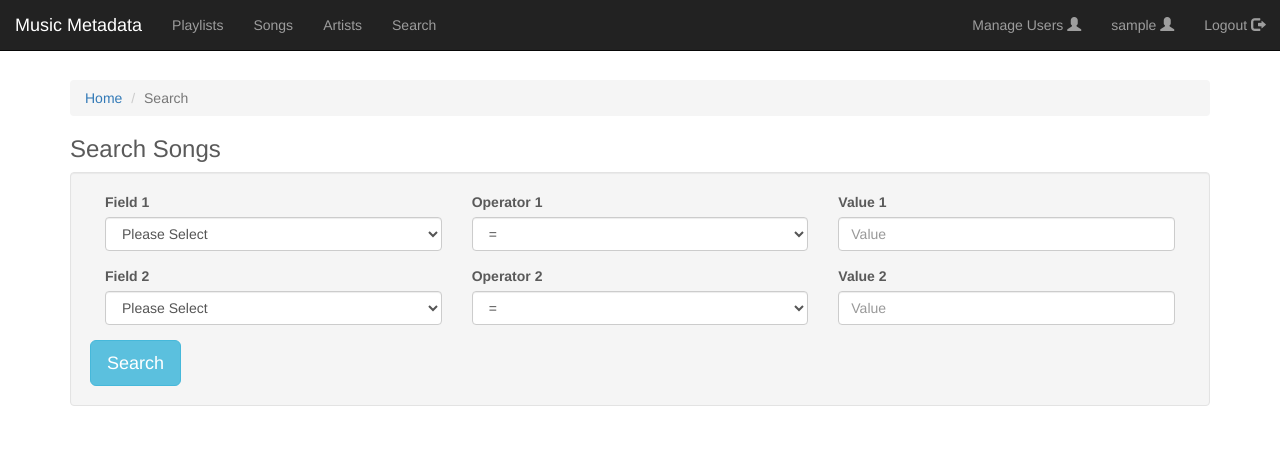
After one commit to NipunSingh/MusicMetadataDatabasesClassProject, a PHP site: page /search.php in a window 1280 px wide. The commit adds this page. Shown: the top 465 px of the page. Run offline with PHP 8.4, Linux system fonts and the light colour scheme; the visitor is signed in with stand-in values (Sample User, id 1); tables that the repository leaves empty or names only in its code hold one stand-in row (values such as "Sample post").

Commit message:
search on two fields

```diff
--- a/navbar.php
+++ b/navbar.php
@@ -27,6 +27,7 @@
                 <li><a href="playlists.php">Playlists</a></li>
                 <li><a href="songs.php">Songs</a></li>
                 <li><a href="artists.php">Artists</a></li>
+                <li><a href="search.php">Search</a></li>
             </ul>
             <div class="nav navbar-nav navbar-right">
                 <ul class="nav navbar-nav">
--- /dev/null
+++ b/search.php
@@ -0,0 +1,178 @@
+<?php
+session_start();
+if (!isset($_SESSION['username'])) {
+    header("Location: signin.php");
+}
+
+include_once 'connection.php';
+
+$user_q = "SELECT id, is_admin FROM `music`.`web_user` where `username`='".$_SESSION['username']."'";
+$results = mysqli_query($conn,$user_q);
+$user_info = mysqli_fetch_assoc($results);
+$user_id = $user_info["id"];
+?>
+
+<!DOCTYPE HTML>
+<html lang="en">
+    <head>
+        <?php include 'header.php'; ?>
+        <title>Search</title>
+    </head>
+    <body>
+        <?php include 'navbar.php'; ?>
+        <ol class="breadcrumb">
+          <li><a href="index.php">Home</a></li>
+          <li class="active">Search</li>
+        </ol>
+        <?php
+        if ($_SERVER["REQUEST_METHOD"] == "GET") {
+            if (isset($_SESSION['error'])) {
+                if (strcmp($_SESSION['error'], "INVALID") == 0) {
+                    echo "<div class='alert alert-warning'>Invalid Search</div>";
+                }
+                unset($_SESSION['error']);
+            }
+            ?>
+            <h3>Search Songs</h3>
+            <div class="col-lg-12 well">
+                <div class="row">
+                    <form id = "main-form" action="search.php" method="post">
+                        <div class="col-sm-12">
+                            <!-- Form 1 -->
+                            <div class="form-group">
+                                <div class="col-sm-4 form-group">
+                                    <label>Field 1</label>
+                                    <select form="main-form" class='form-control' id="field-1" name="field-1" required>
+                                        <option value="nothing">Please Select</option>
+                                        <option value="`music`.`artist`.name">Artist Name</option>
+                                        <!--<option value="`music`.`artist`.popularity">Artist Popularity</option>
+                                        <option value="`music`.`artist`.followers">Artist Followers</option>-->
+                                        <option value="`music`.`song`.name">Song Name</option>
+                                        <option value="`music`.`song`.popularity">Song Popularity</option>
+                                        <option value="`music`.`song`.length">Song Length</option>
+                                    </select>
+                                </div>
+                                <div class="col-sm-4 form-group">
+                                    <label>Operator 1</label>
+                                    <select form="main-form" class='form-control' id="operator-1" name="operator-1" required>
+                                        <option value="=">=</option>
+                                        <option value="!=">!=</option>
+                                        <option value="<"><</option>
+                                        <option value="<="><=</option>
+                                        <option value=">">></option>
+                                        <option value=">=">>=</option>
+                                    </select>
+                                </div>
+                                <div class="col-sm-4 form-group">
+                                    <label>Value 1</label>
+                                    <input type="text" name = "value-1" id = "value-1" placeholder="Value" class="form-control" required>
+                                </div>
+                            </div>
+                            <!-- Form 2 -->
+                            <div class="form-group">
+                                <div class="col-sm-4 form-group">
+                                    <label>Field 2</label>
+                                    <select form="main-form" class='form-control' id="field-2" name="field-2" required>
+                                        <option value="nothing">Please Select</option>
+                                        <option value="`music`.`artist`.name">Artist Name</option>
+                                        <!--<option value="`music`.`artist`.popularity">Artist Popularity</option>
+                                        <option value="`music`.`artist`.followers">Artist Followers</option>-->
+                                        <option value="`music`.`song`.name">Song Name</option>
+                                        <option value="`music`.`song`.popularity">Song Popularity</option>
+                                        <option value="`music`.`song`.length">Song Length</option>
+                                    </select>
+                                </div>
+                                <div class="col-sm-4 form-group">
+                                    <label>Operator 2</label>
+                                    <select form="main-form" class='form-control' id="operator-2" name="operator-2" required>
+                                        <option value="=">=</option>
+                                        <option value="!=">!=</option>
+                                        <option value="<"><</option>
+                                        <option value="<="><=</option>
+                                        <option value=">">></option>
+                                        <option value=">=">>=</option>
+                                    </select>
+                                </div>
+                                <div class="col-sm-4 form-group">
+                                    <label>Value 2</label>
+                                    <input type="text" name = "value-2" id = "value-2" placeholder="Value" class="form-control">
+                                </div>
+                            </div>
+                            <button type="submit" class="btn btn-lg btn-info">Search</button>
+                        </div>
+                    </form>
+                </div>
+            </div>
+            <?php
+        }
+        else if ($_SERVER["REQUEST_METHOD"] == "POST") {
+            $field_1 = mysql_real_escape_string($_POST['field-1']);
+            $operator_1 = mysql_real_escape_string($_POST['operator-1']);
+            $value_1 = mysql_real_escape_string($_POST['value-1']);
+
+            $field_2 = mysql_real_escape_string($_POST['field-2']);
+            $operator_2 = mysql_real_escape_string($_POST['operator-2']);
+            $value_2 = mysql_real_escape_string($_POST['value-2']);
+
+            //Referenced http://stackoverflow.com/questions/15794179/create-a-dynamic-mysql-query-using-php-variables
+
+            if (strcmp($field_1, "nothing") == 0) {
+                $_SESSION['error'] = "INVALID";
+                header("Location: search.php");
+            } else {
+                unset($sql);
+
+                if ($field_1 && $value_1) {
+                    $sql[] = " ".$field_1." ".$operator_1." '$value_1' ";
+                }
+
+                if ($field_2 && $value_2  && strcmp($field_2, "nothing") != 0) {
+                    $sql[] = " ".$field_2." ".$operator_2." '$value_2' ";
+                }
+
+                //$query = "SELECT `music`.`song`.id, `music`.`song`.name, `music`.`song`.popularity as song_popularity, `music`.`song`.length, `music`.`artist`.name as artist_name, `music`.`artist`.popularity as artist_popularity, `music`.`artist`.followers as artist_followers FROM `music`.`song` LEFT JOIN `music`.`artist` ON `music`.`artist`.id = `music`.`song`.artist_id";
+
+                $query = "SELECT `music`.`song`.id, `music`.`song`.name, `music`.`song`.length, `music`.`song`.popularity as song_popularity, `music`.`artist`.name as artist_name FROM `music`.`song` LEFT JOIN `music`.`artist` ON `music`.`artist`.id = `music`.`song`.artist_id";
+
+
+                if (!empty($sql)) {
+                    $query .= ' WHERE ' . implode(' AND ', $sql);
+                }
+                //echo $query;
+                $results = $conn->query($query);
+                if ($results->num_rows > 0) {
+                    ?>
+                     <table class="table table-striped">
+                        <thead>
+                            <tr>
+                                <th>Song Name</th>
+                                <th>Artist Name</th>
+                                <th>Song Length</th>
+                                <th>Song Popularity</th>
+                            </tr>
+                        </thead>
+                        <tbody>
+                            <?php
+                            while($row = $results->fetch_assoc()) {
+                                echo "<tr><td>";
+                                echo $row["name"]."</td><td>".$row["artist_name"]."</td><td>".$row["length"]."</td><td>".$row["song_popularity"];
+                                echo "</td></tr>";
+                            }
+                            ?>
+                        </tbody>
+                    </table>
+                    <?php
+                } else {
+                    echo "<h4>The search returned no results</h4>";
+                }
+
+                echo "<a href='search.php'>Return to search form</a>";
+            }
+
+            mysqli_close($conn);
+        } else {
+            header("Location: index.php");
+        }
+        ?>
+    </body>
+</html>
```
